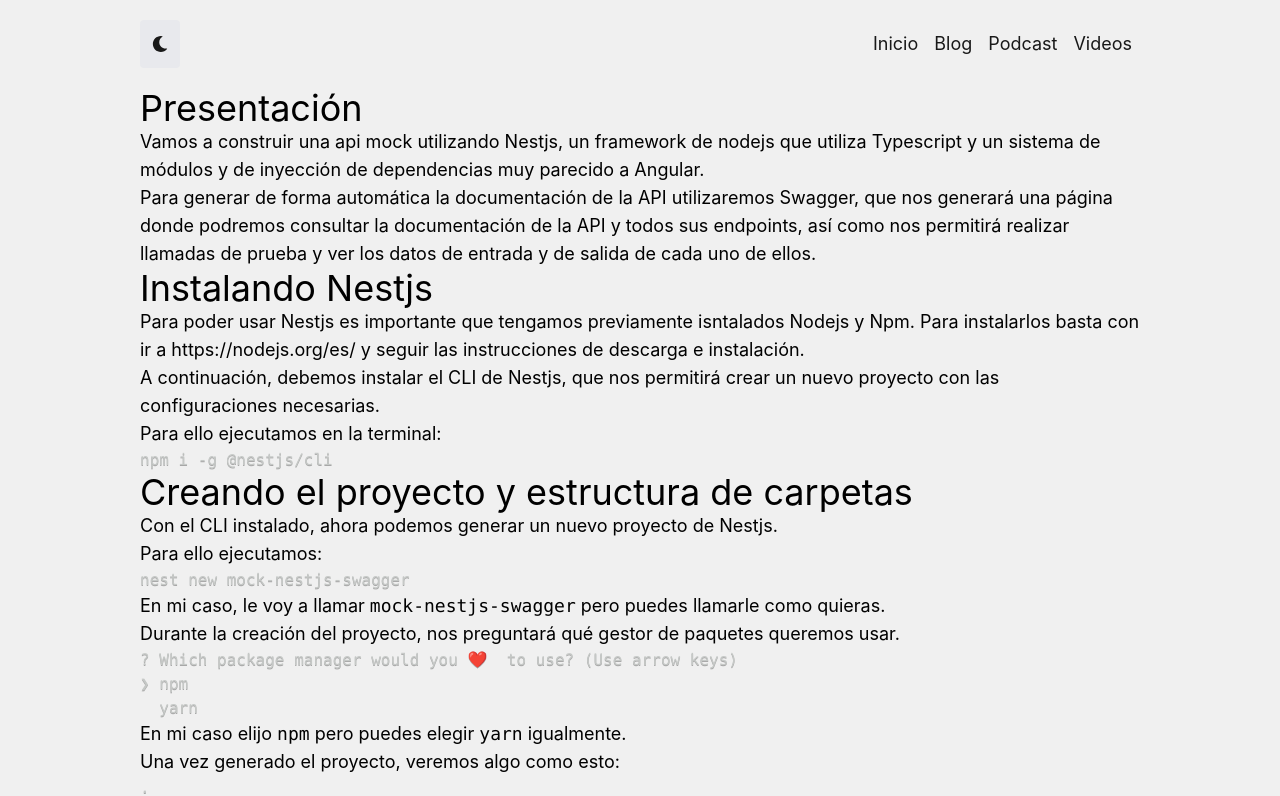
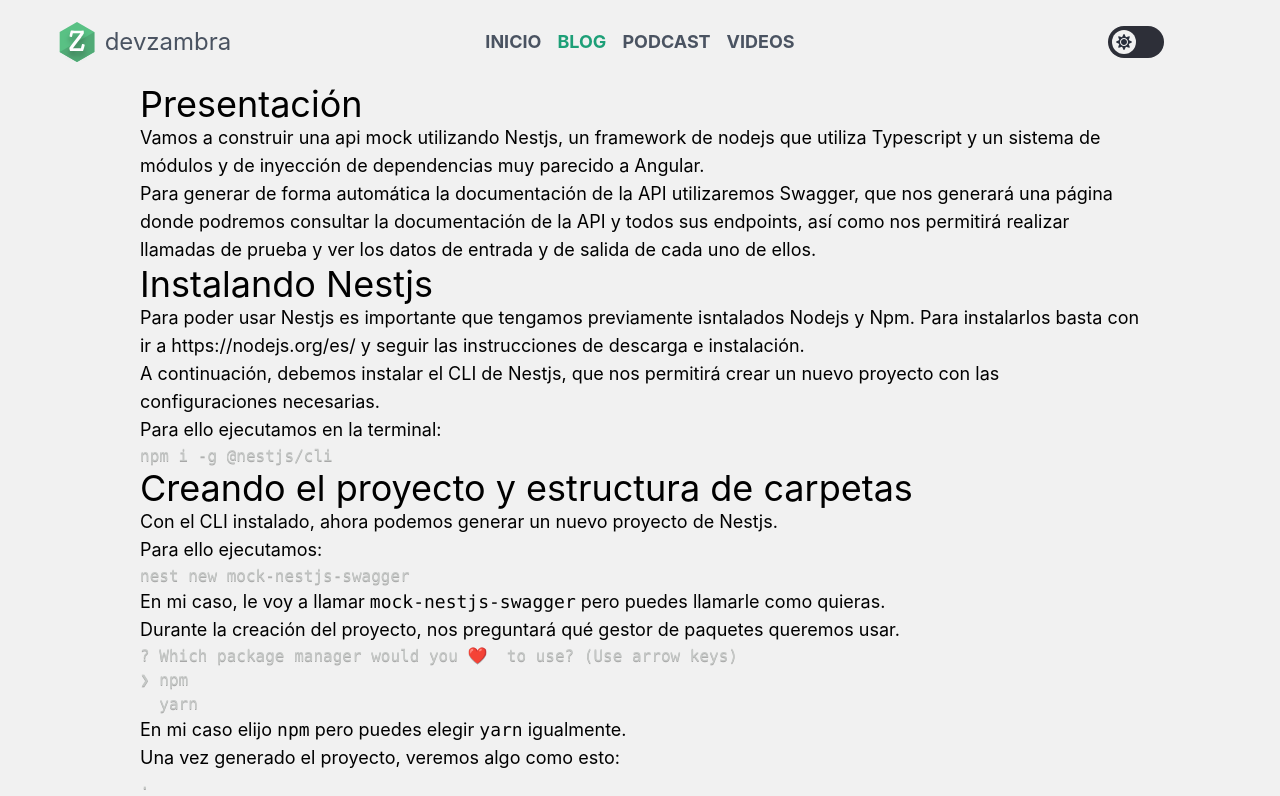
Before and after one commit to devzambra/devzambra.es, a Next.js app: page /blog/api-mock-con-nestjs-y-swagger in a window 1280 px wide. Shown: the top 796 px of the page. Built offline with nearby package versions, Linux system fonts and the light colour scheme.

Commit message:
redesign header

```diff
--- a/components/ColorSwitch.js
+++ b/components/ColorSwitch.js
@@ -1,6 +1,6 @@
 import { useEffect, useState } from 'react'
+import { faMoon, faSun } from '@fortawesome/free-solid-svg-icons'
 import { FontAwesomeIcon } from '@fortawesome/react-fontawesome'
-import { faSun, faMoon } from '@fortawesome/free-solid-svg-icons'
 
 const COLOR_MODE = 'colorMode'
 const ColorModes = {
@@ -37,18 +37,47 @@
   }
 
   const getModeIcon = () => {
-    return mode === ColorModes.DARK ? faSun : faMoon
+    return mode === ColorModes.LIGHT ? faSun : faMoon
   }
 
   return (
-    <div>
-      <button onClick={toggleMode} className='bg-gray-200 dark:bg-gray-700 bg-opacity-80 dark:bg-opacity-20 p-3 rounded'>
-        <FontAwesomeIcon icon={getModeIcon()} className='w-4 h-4 dark:text-white' />
-      </button>
+    <div className='flex justify-center'>
+      <div className='flex items-center justify-center'>
+        <label htmlFor='colorMode' className='flex items-center cursor-pointer'>
+          <div className='relative'>
+            <input
+              type='checkbox' id='colorMode' className='sr-only' onChange={toggleMode}
+              checked={mode === ColorModes.DARK}
+            />
+            <div className='block bg-gray-600 w-14 h-8 rounded-full' />
+            <div className='dot absolute left-1 top-1 bg-white w-6 h-6 rounded-full transition'>
+              <FontAwesomeIcon
+                icon={getModeIcon()}
+                className='w-4 h-4 text-gray-900 dark:text-white absolute left-1 top-1'
+              />
+            </div>
+          </div>
+        </label>
+
+      </div>
       <style jsx>{`
-        button {
-          outline: none;
+        input ~ .block {
+          background-color: #171923;
         }
+
+        input:checked ~ .block {
+          background-color: #f1f1f1;
+        }
+
+        input ~ .dot {
+          background-color: #f1f1f1;
+        }
+
+        input:checked ~ .dot {
+          transform: translateX(100%);
+          background-color: #171923;
+        }
+
       `}
       </style>
     </div>
--- a/components/Header.js
+++ b/components/Header.js
@@ -1,22 +1,24 @@
 import Navbar from '../components/Navbar'
 import ColorSwitch from './ColorSwitch'
+import Logo from './Logo'
 
 export default function Header () {
   return (
     <>
-      <header className='py-5 sticky top-0'>
-        <div className='container flex justify-between items-center'>
+      <header className='p-5 sticky top-0'>
+        <div className='grid grid-flow-col grid-cols-5 items-center justify-center'>
+          <Logo />
+          <Navbar />
           <ColorSwitch />
-          <Navbar />
         </div>
       </header>
       <style jsx>{`
         header {
-            backdrop-filter: blur(6px);
-            opacity: .9;
-            z-index: 99;
+          backdrop-filter: blur(6px);
+          opacity: .9;
+          z-index: 99;
         }
-        `}
+      `}
       </style>
     </>
   )
--- /dev/null
+++ b/components/Logo.js
@@ -0,0 +1,10 @@
+import Image from 'next/image'
+
+export default function Logo () {
+  return (
+    <div className='flex justify-center items-center'>
+      <Image src='/assets/icons/logo.svg' width={40} height={40} />
+      <h4 className='text-gray-700 ml-2'>devzambra</h4>
+    </div>
+  )
+}
--- a/components/Navbar.js
+++ b/components/Navbar.js
@@ -1,20 +1,31 @@
 import Link from 'next/link'
+import { useRouter } from 'next/router'
 
 export default function Navbar () {
+  const router = useRouter()
+
   return (
-    <nav className='flex items-center'>
+    <nav className='flex items-center justify-center col-span-3'>
       <ul className='text-center flex'>
-        <li className='p-2 rounded hover:bg-gray-300 dark:hover:bg-gray-700'>
-          <Link href='/' className='link'> Inicio </Link>
+        <li className='font-bold text-gray-700 p-2'>
+          <Link href='/' className='link'>
+            <a className={router.pathname === '/' ? 'active' : ''}>INICIO</a>
+          </Link>
         </li>
-        <li className='p-2 rounded hover:bg-gray-300 dark:hover:bg-gray-700'>
-          <Link href='/blog' className='link'> Blog </Link>
+        <li className='font-bold text-gray-700 p-2'>
+          <Link href='/blog' className='link'>
+            <a className={router.pathname.startsWith('/blog') ? 'active' : ''}>BLOG</a>
+          </Link>
         </li>
-        <li className='p-2 rounded hover:bg-gray-300 dark:hover:bg-gray-700'>
-          <Link href='/podcast' className='link'> Podcast </Link>
+        <li className='font-bold text-gray-700 p-2'>
+          <Link href='/podcast' className='link'>
+            <a className={router.pathname.startsWith('/podcast') ? 'active' : ''}>PODCAST</a>
+          </Link>
         </li>
-        <li className='p-2 rounded hover:bg-gray-300 dark:hover:bg-gray-700'>
-          <Link href='/videos' className='link'> Videos </Link>
+        <li className='font-bold text-gray-700 p-2'>
+          <Link href='/videos' className='link'>
+            <a className={router.pathname.startsWith('/videos') ? 'active' : ''}>VIDEOS</a>
+          </Link>
         </li>
       </ul>
     </nav>
--- a/pages/_app.js
+++ b/pages/_app.js
@@ -13,8 +13,8 @@
         <title>devzambra | Frontend Developer</title>
         <link rel='icon' href='/favicon.ico' />
       </Head>
+      <Header />
       <div className='container flex flex-col min-h-screen justify-between px-3'>
-        <Header />
         <Component {...pageProps} />
         <Footer />
       </div>
--- a/styles/globals.css
+++ b/styles/globals.css
@@ -9,9 +9,11 @@
 h2 {
     @apply text-3xl sm:text-4xl dark:text-white;
 }
+
 h3 {
     @apply text-2xl sm:text-3xl dark:text-white;
 }
+
 h4 {
     @apply text-xl sm:text-2xl dark:text-white;
 }
@@ -20,15 +22,26 @@
     @apply text-lg dark:text-white;
 }
 
+a {
+    @apply dark:hover:text-green-600
+}
+
+a.active {
+    @apply text-green-600;
+}
+
 body {
-    background-color: #f0f0f0;
+    background-color: #f1f1f1;
 }
+
 .dark body {
     background-color: rgb(23, 25, 35);
 }
+
 header {
-    background-color: #f0f0f0;
+    background-color: #f1f1f1;
 }
+
 .dark header {
     background-color: rgb(23, 25, 35);
 }
@@ -37,9 +50,11 @@
 .blog ul {
     margin-left: 2rem;
 }
+
 .blog ul li:before {
     content: '➤ '
 }
+
 .blog p,
 .blog li {
     margin-bottom: 2rem;
```
Also changed, not shown: public/assets/icons/logo.svg (added).
